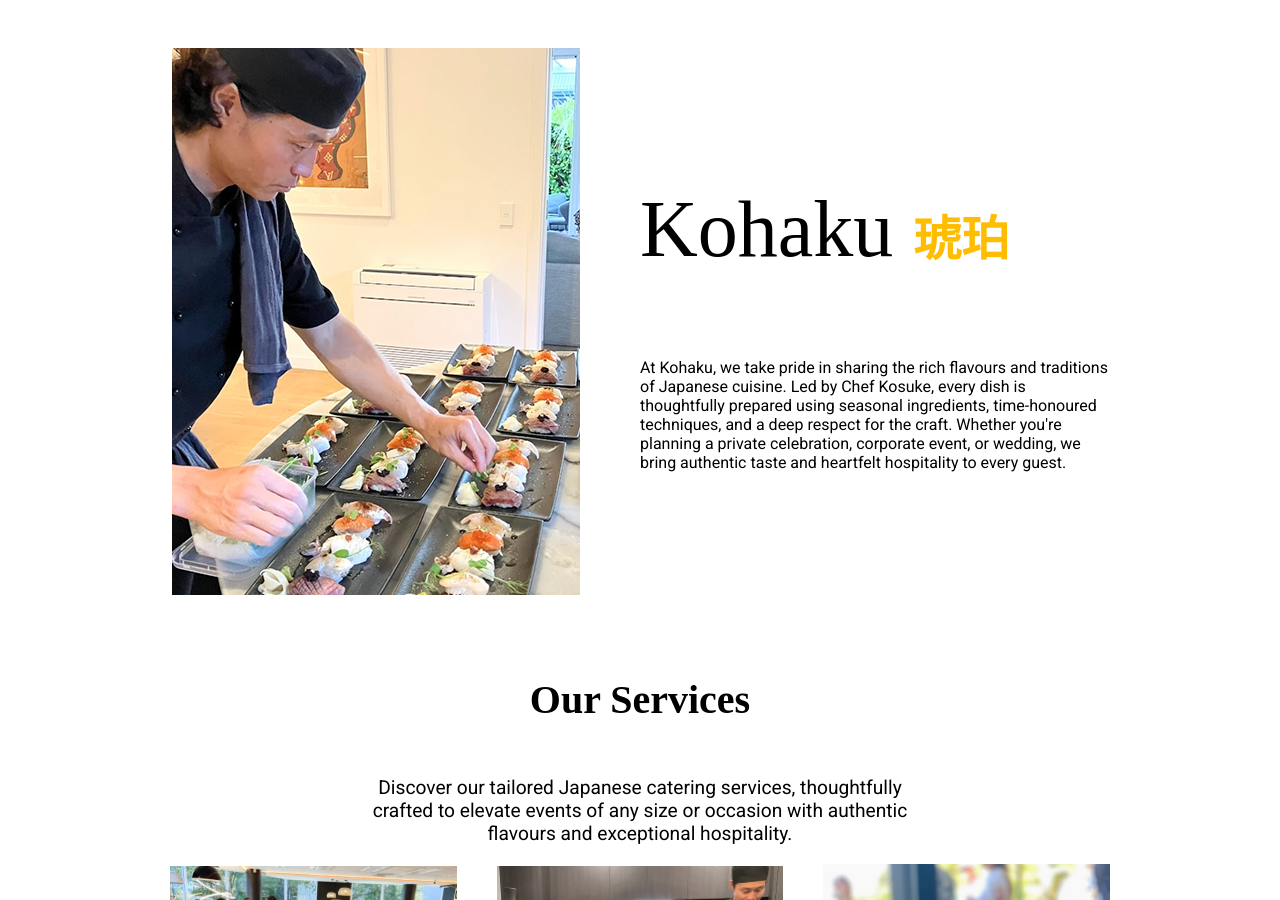
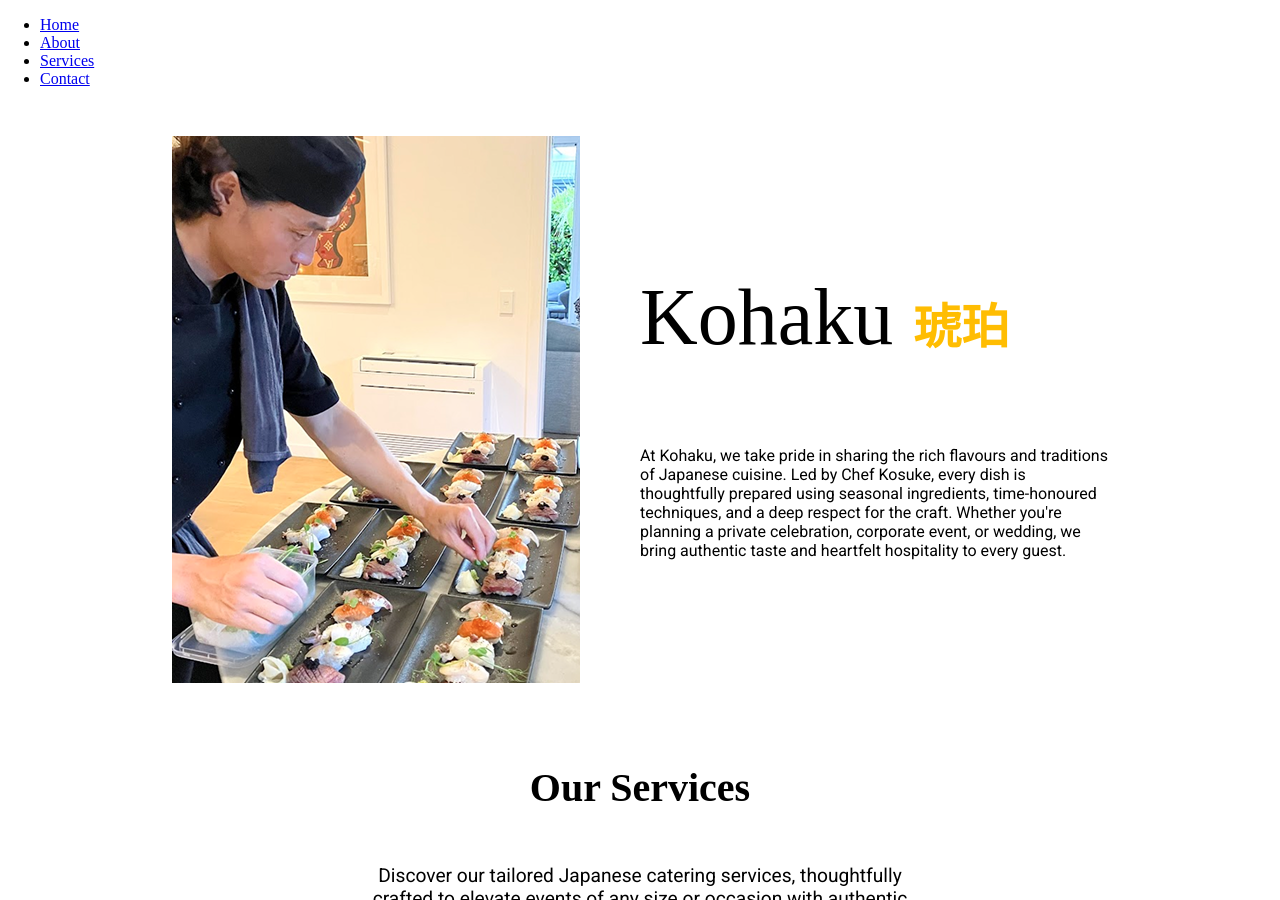
Before and after one commit to Masamist/Kohaku, a Jekyll site: the page built from index.markdown, in a window 1280 px wide and 900 px high. Built offline with Jekyll 4.4.1, drawn with Linux system fonts in a browser that asks for light colours; some web fonts are replaced.

Commit message:
about service content pages are popurated

```diff
--- /dev/null
+++ b/_includes/header.html
@@ -0,0 +1,8 @@
+<nav>
+  <ul>
+    <li><a href="{{ '/' | relative_url }}">Home</a></li>
+    <li><a href="{{ '/about.html' | relative_url }}">About</a></li>
+    <li><a href="{{ '/services.html' | relative_url }}">Services</a></li>
+    <li><a href="{{ '/contact.html' | relative_url }}">Contact</a></li>
+  </ul>
+</nav>
--- /dev/null
+++ b/_layouts/default.html
@@ -0,0 +1,46 @@
+<!DOCTYPE html>
+<html lang="en">
+<head>
+  <meta charset="UTF-8">
+  <meta name="viewport" content="width=device-width, initial-scale=1.0">
+  <link rel="stylesheet" href="assets/kohaku.css">
+  <link rel="preconnect" href="https://fonts.googleapis.com">
+  <link rel="preconnect" href="https://fonts.gstatic.com" crossorigin>
+  <link href="https://fonts.googleapis.com/css2?family=Castoro&family=Noto+Serif+JP:wght@200..900&family=Roboto:ital,wght@0,100..900;1,100..900&display=swap" rel="stylesheet">
+  <title>{{ page.title }}</title>
+</head>
+<body>
+  <header>
+        {% include header.html %}
+  </header>
+  <main>
+        {{ content }}
+  </main>
+  <footer>
+    <!-- Footer content goes here -->
+     {% include footer.html %}
+  </footer>
+    <script>
+    let currentSlide = 0;
+
+    function slideLeft() {
+      const slider = document.getElementById("slider");
+      const totalSlides = slider.children.length;
+      currentSlide = (currentSlide - 1 + totalSlides) % totalSlides;
+      updateSlide();
+    }
+
+    function slideRight() {
+      const slider = document.getElementById("slider");
+      const totalSlides = slider.children.length;
+      currentSlide = (currentSlide + 1) % totalSlides;
+      updateSlide();
+    }
+
+    function updateSlide() {
+      const slider = document.getElementById("slider");
+      slider.style.transform = `translateX(-${currentSlide * 100}%)`;
+    }
+  </script>
+</body>
+</html>
--- a/_layouts/home.html
+++ b/_layouts/home.html
@@ -1,20 +1,9 @@
-<!DOCTYPE html>
-<html lang="en">
-<head>
-  <meta charset="UTF-8">
-  <meta name="viewport" content="width=device-width, initial-scale=1.0">
-  <link rel="stylesheet" href="assets/kohaku.css">
-  <link rel="preconnect" href="https://fonts.googleapis.com">
-  <link rel="preconnect" href="https://fonts.gstatic.com" crossorigin>
-  <link href="https://fonts.googleapis.com/css2?family=Castoro&family=Noto+Serif+JP:wght@200..900&family=Roboto:ital,wght@0,100..900;1,100..900&display=swap" rel="stylesheet">
-  <title>{{ page.title }}</title>
-</head>
-<body>
-  <header>
-      <!-- Header content goes here -->
-  </header>
-  <main>
-    <!-- Home Intro -->
+---
+layout: default
+title: Home
+---
+
+<!-- Home Intro -->
     <section class="wrapper">
       <div class="intro_container">
         <img src="/assets/images/home_intro.png" alt='Chef cooking image'>
@@ -123,33 +112,3 @@
         <button class="btn outline-white">Contact Us</button>
       </div>
     </section>
-
-
-  </main>
-  <footer>
-    <!-- Footer content goes here -->
-  </footer>
-    <script>
-    let currentSlide = 0;
-
-    function slideLeft() {
-      const slider = document.getElementById("slider");
-      const totalSlides = slider.children.length;
-      currentSlide = (currentSlide - 1 + totalSlides) % totalSlides;
-      updateSlide();
-    }
-
-    function slideRight() {
-      const slider = document.getElementById("slider");
-      const totalSlides = slider.children.length;
-      currentSlide = (currentSlide + 1) % totalSlides;
-      updateSlide();
-    }
-
-    function updateSlide() {
-      const slider = document.getElementById("slider");
-      slider.style.transform = `translateX(-${currentSlide * 100}%)`;
-    }
-  </script>
-</body>
-</html>
```
Also changed, not shown: about.html (added, +9 -0 lines), contact.html (added, +7 -0 lines), services.html (added, +7 -0 lines), _includes/footer.html (added).
